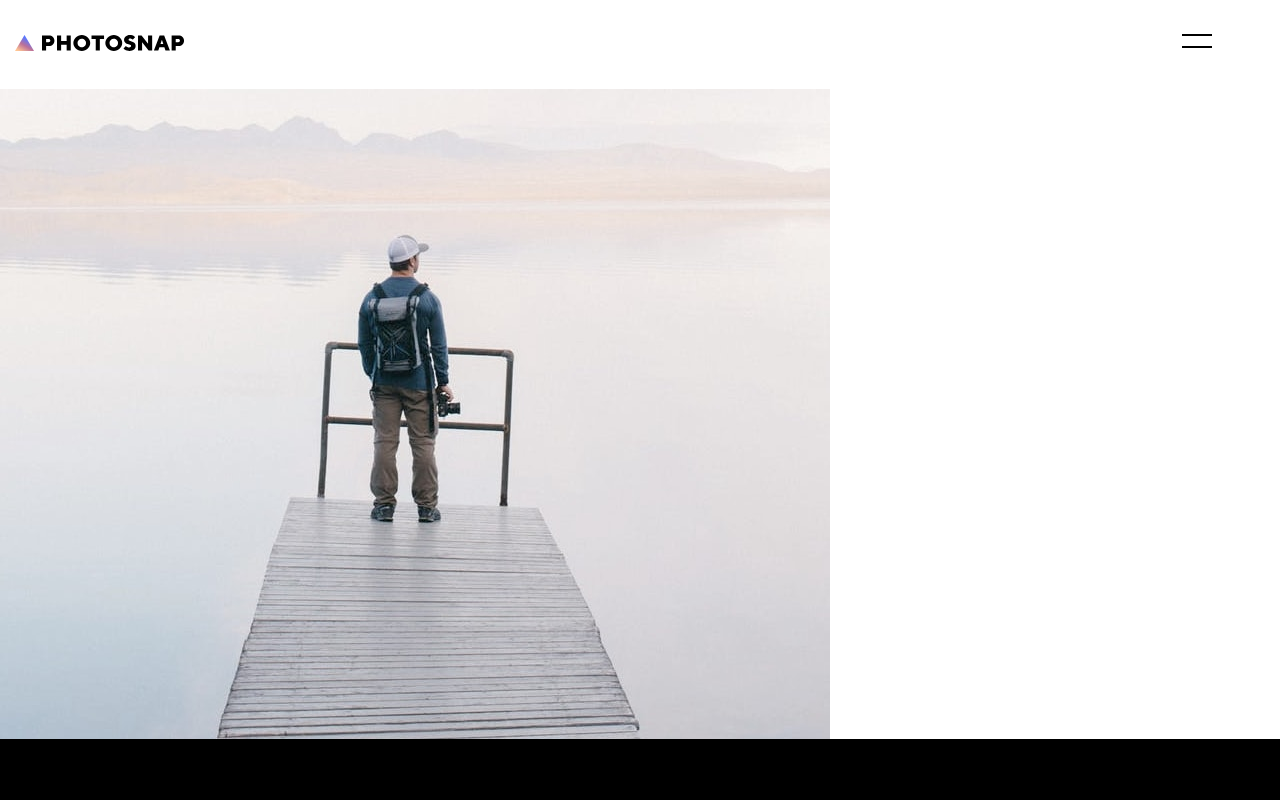
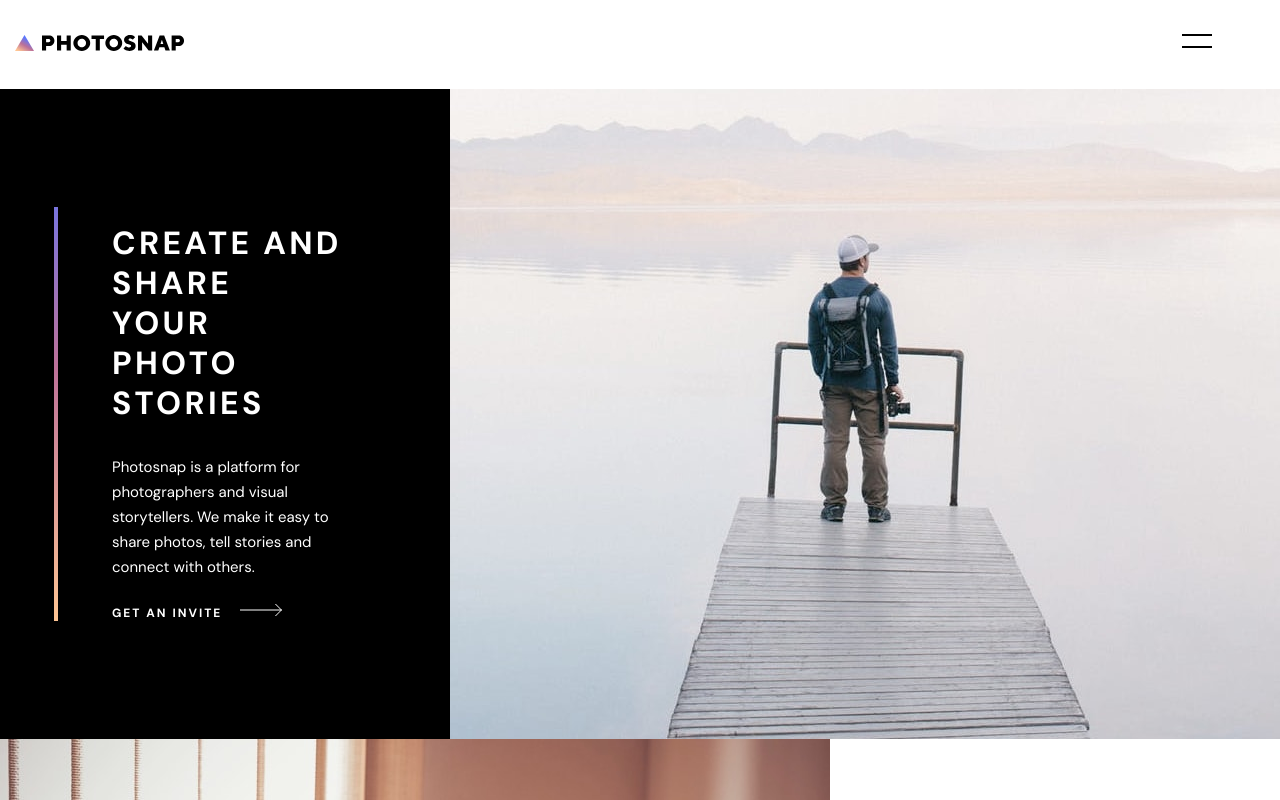
Before and after one commit to marleyanthony/photo-snap, a React (Create React App) app: page / in a window 1280 px wide. Shown: the top 800 px of the page. Built offline with nearby package versions, Linux system fonts and the light colour scheme.

Commit message:
reponsive styling for header section. added gradient

```diff
--- a/src/Models/homeContent.ts
+++ b/src/Models/homeContent.ts
@@ -33,7 +33,7 @@ export const HomeSectionContent = [
       imgTablet: createImgTablet,
       imgDesktop: createImgDesktop,
       alt: 'man standing on dock with a camera in hand',
-      header: 'Creat and share your photo stories',
+      header: 'Create and share your photo stories',
       info: 'Photosnap is a platform for photographers and visual storytellers. We make it easy to share photos, tell stories and connect with others.',
       buttonText: 'Get An Invite',
       sectionClass: 'main-card main-card--black',
--- a/src/components/MainCard.tsx
+++ b/src/components/MainCard.tsx
@@ -27,13 +27,26 @@ const MainCard: React.FC<MainCardProps> = ({ content }) => {
          {
             content.map((section, index) => {
                return (
-                  <React.Fragment key={index}>
+                  <div className={
+                     section.header === 'Create and share your photo stories'
+                        ? 'main-card__card-wrapper main-card__card-wrapper--reverse'
+                        : section.header === 'Designed for everyone'
+                           ? 'main-card__card-wrapper main-card__card-wrapper--reverse'
+                           : 'main-card__card-wrapper'
+                  }
+                     key={index}>
                      <picture>
                         <source media="(min-width: 1200px)" srcSet={section.imgDesktop} />
                         <source media="(min-width: 768px)" srcSet={section.imgTablet} />
                         <img src={section.imgMobile} alt={section.alt} className="main-card__img" />
                      </picture>
                      <div className={section.sectionClass}>
+                        <div className={
+                           section.header === 'Create and share your photo stories'
+                              ? 'main-card__wrapper main-card__wrapper--gradient-border'
+                              : 'main-card__wrapper'
+                        }
+                        >
                            <p className="main-card__featured">
                               {section.lastMonth}
                            </p>
@@ -54,20 +67,23 @@ const MainCard: React.FC<MainCardProps> = ({ content }) => {
                            <button
                               className={section.buttonClass}
                               style={
-                              section.header === 'Features' || 'Pricing'
+                                 section.header === 'Features'
+                                    ? { display: 'none' }
+                                    : section.header === 'Pricing'
                                        ? { display: 'none' }
                                        : { display: 'block' }
                               }
                            >
                               {section.buttonText}
                               {
-                              section.buttonText === 'Get An Invite' || 'Read The Story'
+                                 section.buttonText === ('Get An Invite' || 'Read The Story')
                                     ? <img src={arrow} alt="arrow" className="main-card__cta-arrow" />
                                     : <img src={arrowBlack} alt="arrow" className="main-card__cta-arrow" />
                               }
                            </button>
                         </div>
-                  </React.Fragment>
+                     </div>
+                  </div>
                )
             })
          }
--- a/src/styles/main.css
+++ b/src/styles/main.css
@@ -198,6 +198,61 @@
 .main-card--black {
   background-color: #000000;
   color: #fff;
+}
+
+@media (min-width: 600px) {
+  .main-card--black {
+    display: -webkit-box;
+    display: -ms-flexbox;
+    display: flex;
+    -webkit-box-orient: vertical;
+    -webkit-box-direction: normal;
+        -ms-flex-direction: column;
+            flex-direction: column;
+    -webkit-box-pack: center;
+        -ms-flex-pack: center;
+            justify-content: center;
+    padding: 7.2rem 0;
+  }
+}
+
+@media (min-width: 600px) {
+  .main-card {
+    display: -webkit-box;
+    display: -ms-flexbox;
+    display: flex;
+    -webkit-box-orient: vertical;
+    -webkit-box-direction: normal;
+        -ms-flex-direction: column;
+            flex-direction: column;
+    -webkit-box-pack: center;
+        -ms-flex-pack: center;
+            justify-content: center;
+    padding: 0 5.4rem;
+  }
+}
+
+@media (min-width: 600px) {
+  .main-card__card-wrapper {
+    display: -webkit-box;
+    display: -ms-flexbox;
+    display: flex;
+  }
+  .main-card__card-wrapper--reverse {
+    -webkit-box-orient: horizontal;
+    -webkit-box-direction: reverse;
+        -ms-flex-direction: row-reverse;
+            flex-direction: row-reverse;
+  }
+}
+
+@media (min-width: 600px) {
+  .main-card__wrapper--gradient-border {
+    padding: 0 5.4rem;
+    border-left: 4px solid;
+    border-image-source: linear-gradient(26.57deg, #FFC593 0%, #BC7198 43.29%, #5A77FF 83.33%);
+    border-image-slice: 1;
+  }
 }
 
 .main-card__img {
--- a/src/styles/main.scss
+++ b/src/styles/main.scss
@@ -1,4 +1,5 @@
 @import url('https://fonts.googleapis.com/css2?family=DM+Sans:wght@400;500;700&display=swap');
+@import './partials/mixins';
 @import './partials/header';
 @import './partials/footer';
 @import './partials/home';
--- a/src/styles/partials/_home.scss
+++ b/src/styles/partials/_home.scss
@@ -6,6 +6,41 @@
    &--black {
       background-color: #000000;
       color: #fff;
+
+      @include tablet-portrait {
+         display: flex;
+         flex-direction: column;
+         justify-content: center;
+         padding: 7.2rem 0;
+      }
+   }
+
+   @include tablet-portrait {
+      display: flex;
+      flex-direction: column;
+      justify-content: center;
+      padding: 0 5.4rem;
+   }
+
+   @include tablet-portrait {
+      &__card-wrapper {
+         display: flex;
+
+         &--reverse {
+            flex-direction: row-reverse;
+         }
+      }
+   }
+
+   @include tablet-portrait {
+      &__wrapper {
+         &--gradient-border {
+            padding: 0 5.4rem;
+            border-left: 4px solid;
+            border-image-source: linear-gradient(26.57deg, #FFC593 0%, #BC7198 43.29%, #5A77FF 83.33%);
+            border-image-slice: 1;
+         }
+      }
    }
 
    &__img {
--- /dev/null
+++ b/src/styles/partials/_mixins.scss
@@ -0,0 +1,29 @@
+@mixin mobile {
+   @media (max-width: 599px) {
+      @content;
+   }
+}
+
+@mixin tablet-portrait {
+   @media (min-width: 600px) {
+      @content;
+   }
+}
+
+@mixin tablet-landscape {
+   @media (min-width: 900px) {
+      @content;
+   }
+}
+
+@mixin desktop {
+   @media (min-width: 1200px) {
+      @content;
+   }
+}
+
+@mixin big-desktop {
+   @media (min-width: 1800px) {
+      @content;
+   }
+}
```
Also changed, not shown: 2 other files (tests, documents, lock files or other folders). Lines whose indentation alone changed are shown as unchanged.
